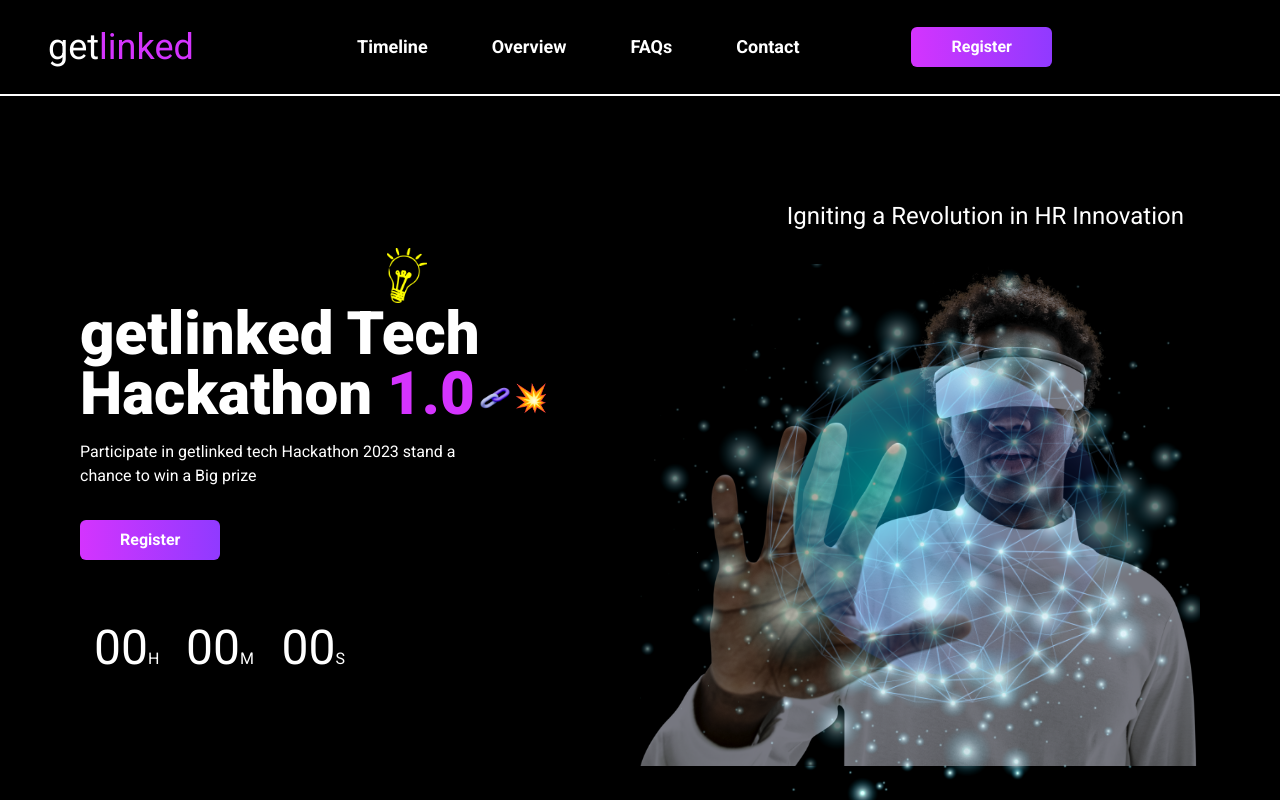
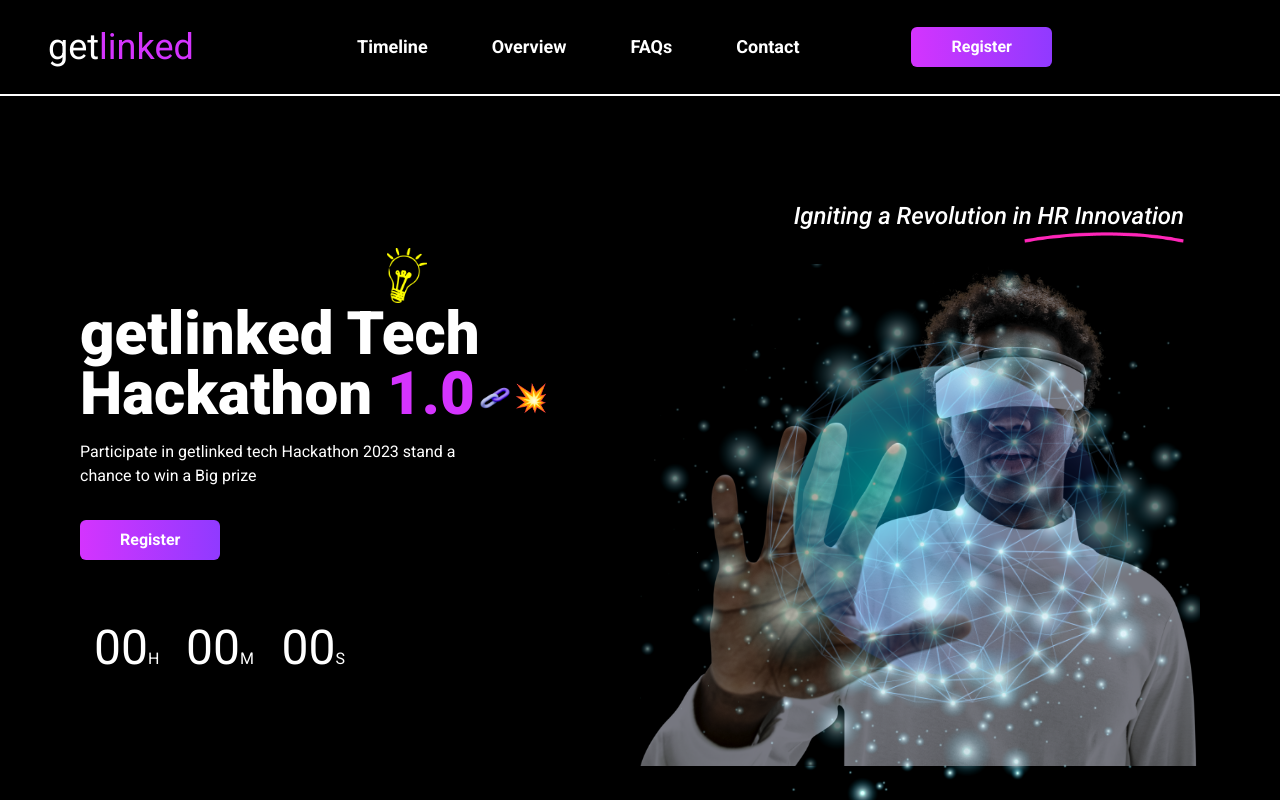
Before and after one commit to Ighenri/GetLinkedTech, a React (Create React App) app: page / in a window 1280 px wide. Shown: the top 800 px of the page. Built offline with nearby package versions, Linux system fonts and the light colour scheme.

Commit message:
structured the entire components

```diff
--- a/src/Components/BigIdea.js
+++ b/src/Components/BigIdea.js
@@ -3,7 +3,7 @@ import idea from "../Assets/Imgs/The big idea.png"
 
 function BigIdea() {
   return (
-    <section className="container flex flex-col md:flex-row justify-evenly items-center mt-60 md:mt-0 lg:mt-0 min-h-screen text-white mx-auto w-[90%] ">
+    <section className="container flex flex-col md:flex-row justify-evenly items-center mt-60 md:mt-0 lg:mt-0 h-screen text-white mx-auto w-[90%] ">
       <div className="bigIdeal w-[80%] mx-auto md:w-1/2 md:mr-10">
         <img className="w-full " src={idea} alt="bigidea" />
       </div>
--- a/src/Components/HeroPage.js
+++ b/src/Components/HeroPage.js
@@ -6,12 +6,14 @@ import fire from "../Assets/Icons/fire.png";
 import bulb from "../Assets/Icons/bulb.png";
 import earth from "../Assets/Imgs/earth.png";
 import smartglass from "../Assets/Imgs/man-wearing-smart-glasses.png";
+import vector from "../Assets/Icons/Vector 4.png"
 
 export default function HeroPage() {
   return (
-    <section className="text-white px-5 md:px-20 h-screen translate-y-32 md:translate-y-1/4 mb-40 border-b-4 border-b-white">
+    <section className="text-white px-5 md:px-20 min-h-screen translate-y-32 md:translate-y-1/4 mb-40 border-b-4 border-b-white">
       <div className="flex justify-end md:text-2xl mr-4">
-        <p>Igniting a Revolution in HR Innovation</p>
+        <p className="relative italic">Igniting a Revolution in HR Innovation</p>
+        <img className="absolute top-8 w-28 md:w-40" src={vector} alt="vector" />
       </div>
 
       <div className="Hero grid grid-cols-1 mt-8 text-center md:text-left md:flex ">
--- a/tailwind.config.js
+++ b/tailwind.config.js
@@ -8,6 +8,7 @@ module.exports = {
       lg: "976px",
       xl: "1440px",
     },
+    extend: {
       colors: {
         white: "#FFFFFF",
         black: "#000000",
@@ -17,7 +18,7 @@ module.exports = {
         linear: "#903AFF",
         "light-purple": "#D434FE",
       },
-    extend: {},
+    },
   },
   plugins: [],
 };
```
Also changed, not shown: src/Assets/Icons/Vector 4.png (added). Lines whose indentation alone changed are shown as unchanged.
